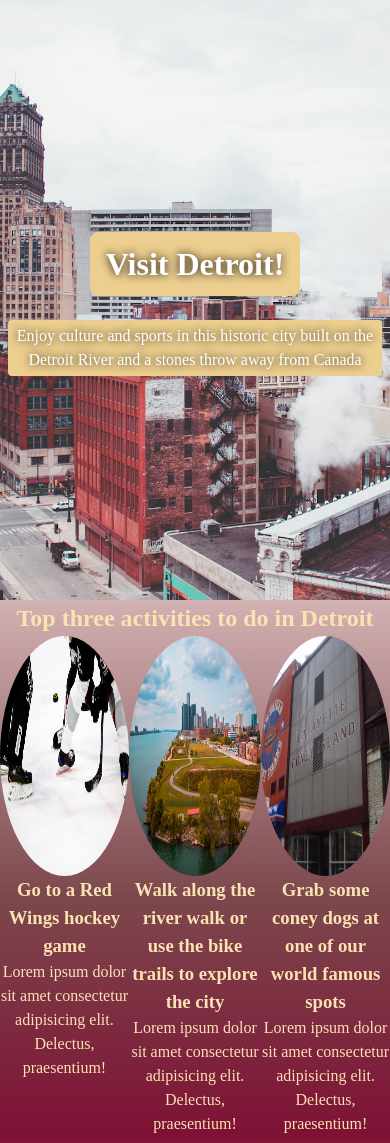
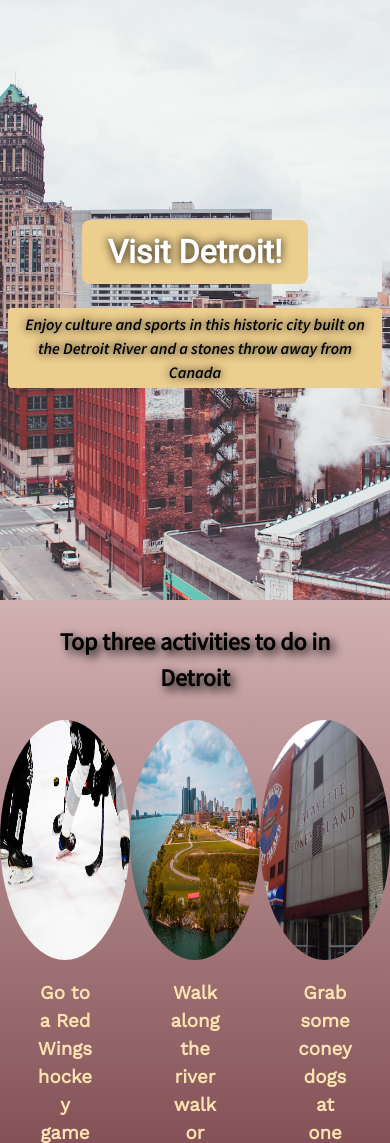
Before and after one commit to silentfoe/Hometown-homepage, a plain HTML site: page index.html in a window 390 px wide. Shown: the top 1143 px of the page. Drawn offline with nearby package versions, Linux system fonts and the light colour scheme.

Commit message:
added fonts and hover effects. Changed some sizing around on the img section. Added link to Detroit website. Still need to make responsive

```diff
--- a/index.html
+++ b/index.html
@@ -4,6 +4,17 @@
     <meta charset="UTF-8">
     <meta http-equiv="X-UA-Compatible" content="IE=edge">
     <meta name="viewport" content="width=device-width, initial-scale=1.0">
+    <link rel="preconnect" href="https://fonts.googleapis.com"><link rel="preconnect" href="https://fonts.gstatic.com" crossorigin>
+    <link href="https://fonts.googleapis.com/css2?family=Source+Code+Pro:wght@300;400&display=swap" rel="stylesheet">
+    <link rel="preconnect" href="https://fonts.googleapis.com"><link rel="preconnect" href="https://fonts.gstatic.com" crossorigin>
+    <link href="https://fonts.googleapis.com/css2?family=Source+Sans+Pro:ital,wght@0,400;1,600&display=swap" rel="stylesheet">
+    <link rel="preconnect" href="https://fonts.googleapis.com"><link rel="preconnect" href="https://fonts.gstatic.com" crossorigin>
+    <link href="https://fonts.googleapis.com/css2?family=Roboto&display=swap" rel="stylesheet">
+    <link rel="preconnect" href="https://fonts.googleapis.com"><link rel="preconnect" href="https://fonts.gstatic.com" crossorigin>
+    <link href="https://fonts.googleapis.com/css2?family=Work+Sans&display=swap" rel="stylesheet">
+
+
+
     <link rel="stylesheet" href="style.css">
 
 
@@ -13,8 +24,8 @@
 
     <div class="first-seen">
 
-        <h1 class="box-color">Visit Detroit!</h1>
-        <p class="box-color">Enjoy culture and sports in this historic city built on the Detroit River and a stones throw away from Canada</p>
+        <h1 class="box-color"><a id="visitDetroit" href="https://visitdetroit.com/" target="_blank">Visit Detroit!</a></h1>
+        <p class="box-color" id="italic">Enjoy culture and sports in this historic city built on the Detroit River and a stones throw away from Canada</p>
 
     </div>
 
@@ -23,23 +34,20 @@
         <h2 id="activities-maintext">Top three activities to do in Detroit</h2>
 
         <div class="activities-list">
-            <div>
+            <div class="img-holder">
                 <img id="puck-drop" src="images/hockey.jpg" alt="Two hockey players fighting over a dropped puck next to the referee" >
                 <h3>Go to a Red Wings hockey game</h3>
-                <p>Lorem ipsum dolor sit amet consectetur adipisicing elit. Delectus, praesentium!
-                </p>
+                <p>The Red Wings are one of the oldest hockey teams in the US! They are apart of the original six.</p>
             </div>
-            <div>
+            <div class="img-holder">
                 <img id="river-walk" src="images/river.jpg" alt="Backed out picture of Detroit with the river on the right side and the city skyline in the center showing bike trails and walking paths in the foreground." >
                 <h3>Walk along the river walk or use the bike trails to explore the city</h3>
-                <p>Lorem ipsum dolor sit amet consectetur adipisicing elit. Delectus, praesentium!
-                </p>
+                <p>The river walk is a great place to hangout and take some awesome pictures. Would you dare swim across to Canada???</p>
             </div>
-            <div>
+            <div class="img-holder">
                 <img src="images/coney.jpg" alt="Street view of looking at Layfayette and All American coney island storefronts showing the front of the building" id="coney-island">
                 <h3>Grab some coney dogs at one of our world famous spots</h3>
-                <p>Lorem ipsum dolor sit amet consectetur adipisicing elit. Delectus, praesentium!
-                </p>
+                <p>One of the hottest debates in town: Layfayette coney or All American coney. Two coney dogs enter, only one will leave...</p>
             </div>
         </div>
     </div>
@@ -51,14 +59,14 @@
                 <div>
                     <h3>Your guide</h3>
                     <p>Lorem ipsum dolor, sit amet consectetur adipisicing elit. Aperiam, blanditiis!</p>
-                    <h4>Per Spencer Pingitore</h4>
+                    <h4 id="signature">Per Spencer Pingitore</h4>
                 </div>
             </div>
         </div>
     </div>
 
     <div>
-        <h4>I would love to show you around! Send me an <a href="mailto:silentfoe9@gmail.com">email</a> if you are in town and would like a guide or someone to hangout with!</h4>
+        <h4 id="invite">I would love to show you around! Send me an <a id="contactMe" href="mailto:silentfoe9@gmail.com">email</a> if you are in town and would like a guide or someone to hangout with!</h4>
 
     </div>
 
--- a/style.css
+++ b/style.css
@@ -77,6 +77,37 @@ body {
 
 }
 
+#visitDetroit {
+
+  color: white;
+  text-decoration: none;
+  padding: .3em;
+  font-family: 'Roboto', sans-serif;
+
+
+}
+
+#visitDetroit:hover {
+
+  background: black;
+  color: white;
+  text-decoration: none;
+  border-radius: .25em;
+
+}
+
+#italic {
+
+  font-family: 'Source Sans Pro', sans-serif;
+  font-style: italic;
+  font-weight: 800;
+  color: black;
+
+
+}
+
+
+
 .box-color {
     /*style for the main text over the background image */
     background: #ECCE8E;
@@ -85,6 +116,15 @@ body {
     border-radius: .25em;
     margin: .5em;
     text-shadow: 0 0 10px black;
+}
+
+#activities-maintext {
+
+  font-family: 'Source Sans Pro', sans-serif;
+  color: black;
+  text-shadow: 4px 4px 10px ;
+  padding: 1em 1em;
+
 }
 
 .activities-section {
@@ -100,6 +140,29 @@ body {
     justify-content: center;
 
 }
+
+h3 {
+
+
+  font-family: 'Work Sans', sans-serif;
+  padding: 1em 2em;
+
+}
+
+p {
+
+  font-family: 'Roboto', sans-serif;
+  font-style: italic;
+  padding: 1em 1em;
+
+}
+
+
+.img-holder {
+
+  width: 33.33%;
+}
+
 
 #puck-drop {
 
@@ -143,6 +206,11 @@ body {
 
 }
 
+.activities-guide-innerbox:hover {
+
+  background: #3ABEFF;
+}
+
 .activities-guide-innerbox {
 
 
@@ -164,3 +232,33 @@ body {
     padding: 1em;
 
 }
+
+#signature {
+
+  font-family: 'Roboto', sans-serif;
+  padding: 1em 1em;
+
+}
+
+#invite {
+
+  font-family: 'Source Code Pro', monospace;
+  font-weight: 400;
+  color: white;
+  background: black;
+}
+
+#contactMe {
+
+  padding: 1em 0 0 0;
+
+  text-decoration: none;
+  color: aqua;
+
+}
+
+#contactMe:hover {
+
+  font-size: 2em;
+
+}
```
